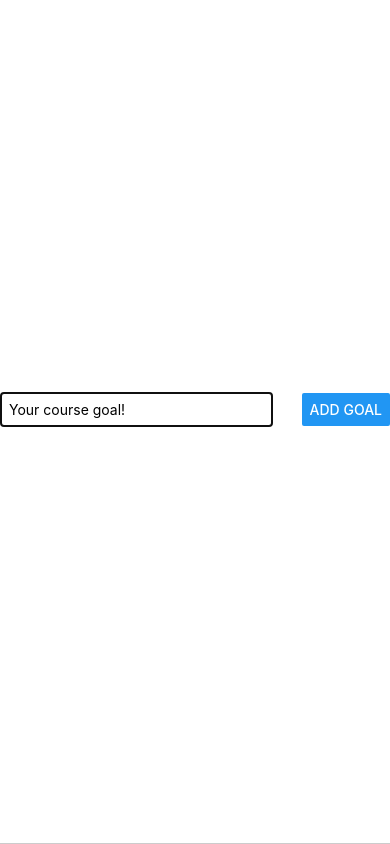
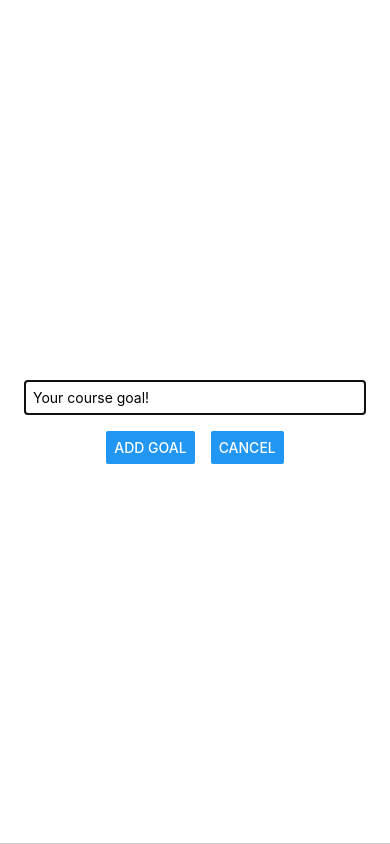
Before and after one commit to AliveKiwi/mm-rn-basics, a React Native app: screen / in a window 390 px wide. Both pictures are taken after a click on the button "ADD NEW GOAL". Built offline with nearby package versions, Linux system fonts and the light colour scheme.

Commit message:
34 basics: Added a Cancel button to close Modal, and adjusted css

```diff
--- a/components/GoalInput.js
+++ b/components/GoalInput.js
@@ -25,7 +25,14 @@
           onChangeText={goalInputHandler}
           value={enteredGoalText}
         />
-        <Button onPress={addGoalHandler} title="Add Goal" />
+        <View style={styles.buttonContainer}>
+          <View style={styles.button}>
+            <Button onPress={addGoalHandler} title="Add Goal" />
+          </View>
+          <View style={styles.button}>
+            <Button title="Cancel" />
+          </View>
+        </View>
       </View>
     </Modal>
   );
@@ -34,18 +41,25 @@
 const styles = StyleSheet.create({
   inputContainer: {
     flex: 1,
-    flexDirection: 'row',
-    justifyContent: 'space-between',
+    flexDirection: 'column',
+    justifyContent: 'center',
     alignItems: 'center',
-    paddingBottom: 24,
+    padding: 24,
     borderBottomWidth: 1,
     borderBottomColor: '#ccc',
   },
   textInput: {
     borderWidth: 1,
     borderColor: '#ccc',
-    width: '70%',
-    marginRight: 8,
+    width: '100%',
     padding: 8,
   },
+  buttonContainer: {
+    flexDirection: 'row',
+    marginTop: 16,
+  },
+  button: {
+    width: '100',
+    marginHorizontal: 8,
+  },
 });
```
